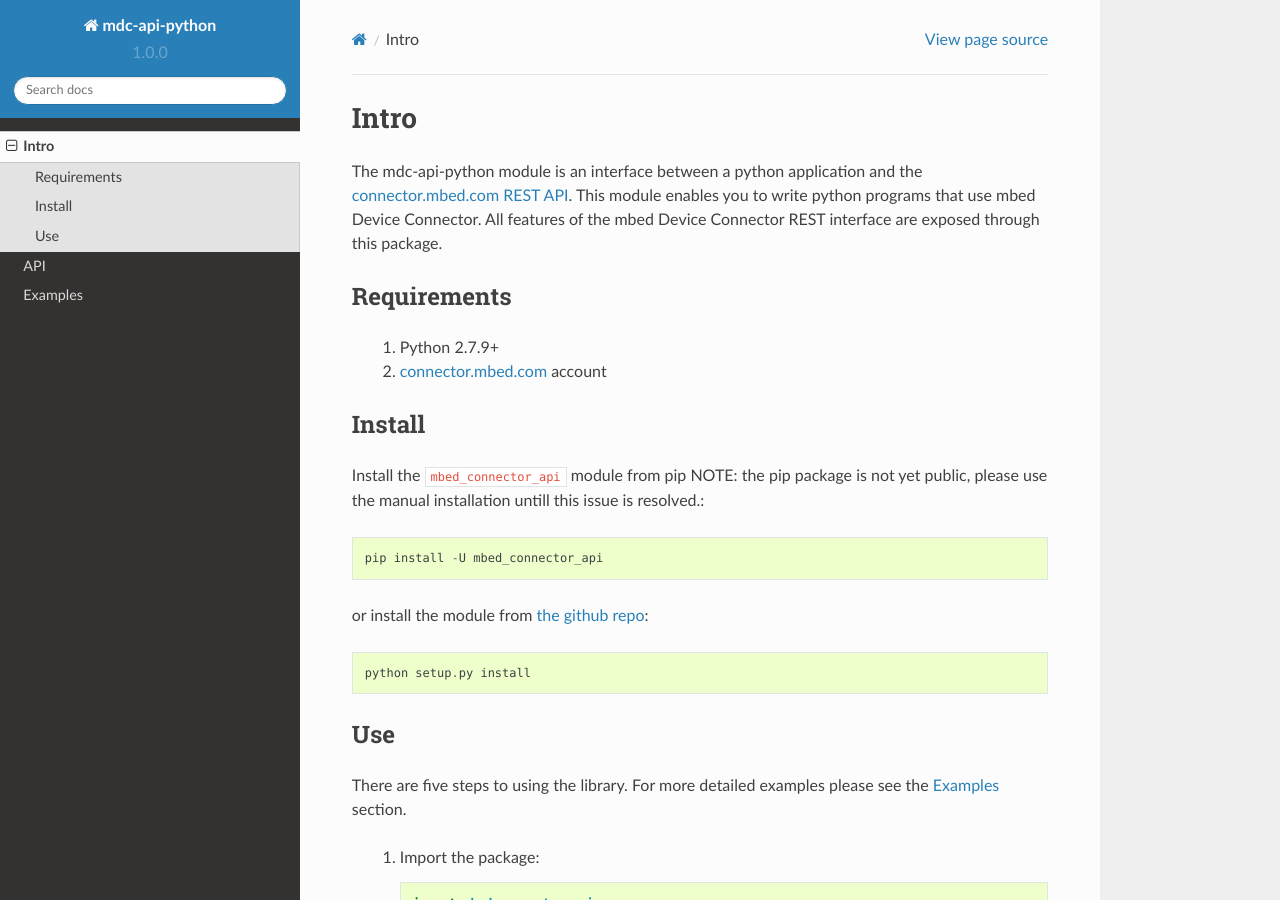
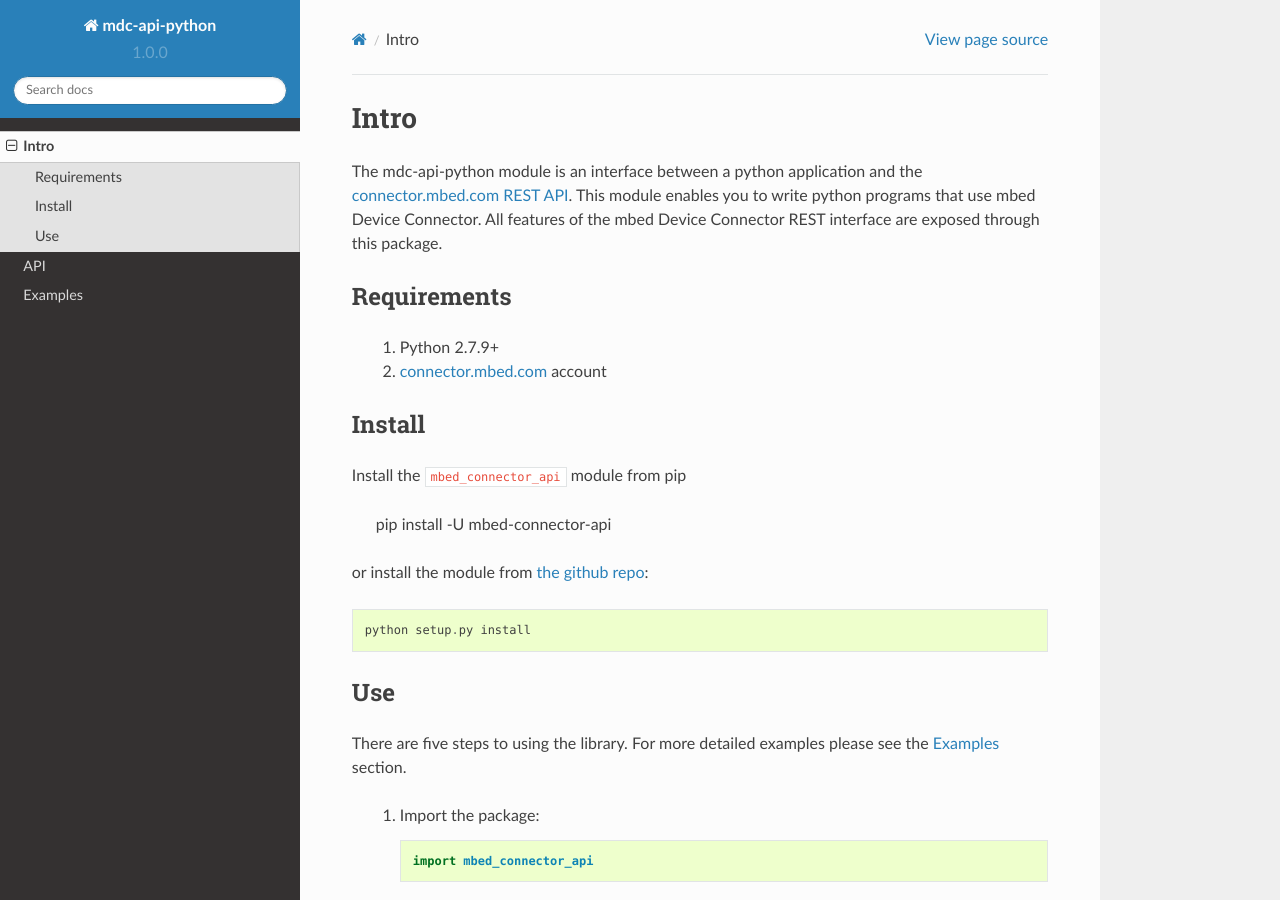
Before and after one commit to PelionIoT/mbed-connector-api-python, a Sphinx documentation site: the page built from docs/source/intro.rst, in a window 1280 px wide and 900 px high. Built offline with Sphinx 7.4.7 and the Read the Docs theme 2.0.0, drawn with Linux system fonts in a browser that asks for light colours.

```diff
--- a/docs/source/intro.rst
+++ b/docs/source/intro.rst
@@ -13,9 +13,8 @@ Requirements
 Install
 -------
 Install the ``mbed_connector_api`` module from pip
-NOTE: the pip package is not yet public, please use the manual installation untill this issue is resolved.::
 
-    pip install -U mbed_connector_api
+    pip install -U mbed-connector-api
 
 or install the module from `the github repo <http://www.github.com/armmbed/mbed-connector-api-python>`_::
 
```
Also changed, not shown: README.md (+1 -2 lines).
